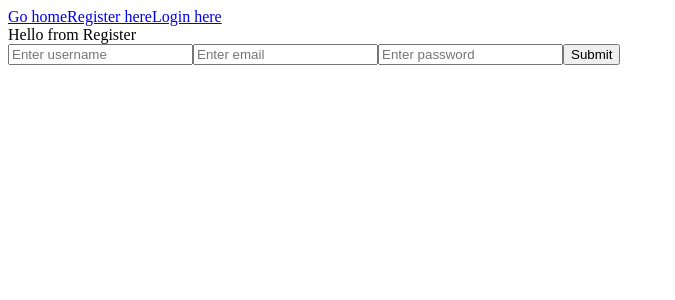
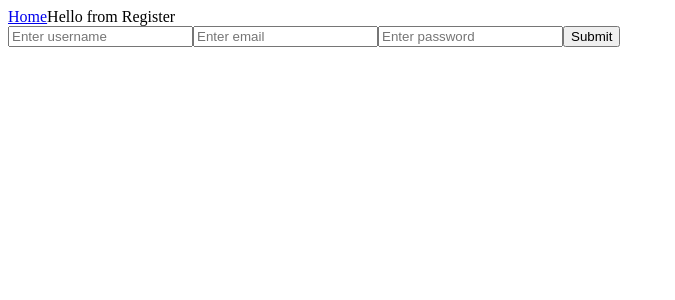
Before and after one commit to dmalenik/shopping-list-app, a React (Create React App) app in the folder client/: page /register in a window 1280 px wide. Shown: the top 300 px of the page, without its empty margins (0-675 px from the left). Built offline with nearby package versions, Linux system fonts and the light colour scheme.

Commit message:
refactor: implement index for the App

```diff
--- a/client/src/index.tsx
+++ b/client/src/index.tsx
@@ -31,7 +31,6 @@ const router = createBrowserRouter([
     element: <App />,
     children: [
       {
-        path: 'home',
         element: <Home />,
         index: true,
       },
--- a/client/src/routes/app/App.tsx
+++ b/client/src/routes/app/App.tsx
@@ -10,9 +10,6 @@ export function App() {
 
   return (
     <div className="App">
-      <Link to={'home'}>Go home</Link>
-      <Link to={'register'}>Register here</Link>
-      <Link to={'login'}>Login here</Link>
       <Outlet context={[storedValue, setValue] satisfies LoginState} />
     </div>
   );
--- a/client/src/routes/home/Home.tsx
+++ b/client/src/routes/home/Home.tsx
@@ -1,8 +1,11 @@
 import React from 'react';
+import {Link} from 'react-router-dom';
 
 export const Home = () => {
   return (
     <div>
+      <Link to={'register'}>Register here</Link>
+      <Link to={'login'}>Login here</Link>
       <p>Home is where you are!</p>
       <p>Plan your shopping here</p>
     </div>
--- a/client/src/routes/login/Login.tsx
+++ b/client/src/routes/login/Login.tsx
@@ -1,5 +1,5 @@
 import React, {useEffect} from 'react';
-import {useActionData, useNavigate, Form} from 'react-router-dom';
+import {useActionData, useNavigate, Form, Link} from 'react-router-dom';
 
 import {useLoginState} from '../../hooks';
 
@@ -17,6 +17,7 @@ export const Login = () => {
 
   return (
     <div className="login">
+      <Link to={'/'}>Home</Link>
       Hello from Login
       <Form method="post">
         <input name="username" placeholder="Enter name" />
--- a/client/src/routes/register/Register.tsx
+++ b/client/src/routes/register/Register.tsx
@@ -1,9 +1,10 @@
 import React from 'react';
-import {Form} from 'react-router-dom';
+import {Form, Link} from 'react-router-dom';
 
 export const Register = () => {
   return (
     <div className="register">
+      <Link to={'/'}>Home</Link>
       Hello from Register
       <Form method="post">
         <input type="text" name="username" placeholder="Enter username" />
--- a/client/src/routes/require-auth/RequireAuth.tsx
+++ b/client/src/routes/require-auth/RequireAuth.tsx
@@ -7,7 +7,7 @@ export const RequireAuth = () => {
   const [storedValue, setValue] = useLoginState();
 
   return storedValue === false ? (
-    <Navigate to={'/home'} replace={true} />
+    <Navigate to={'/'} replace={true} />
   ) : (
     <Outlet context={[storedValue, setValue]} />
   );
```
